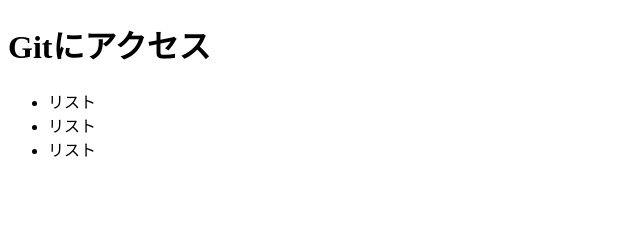
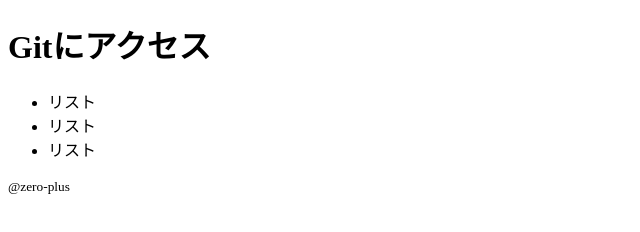
Before and after one commit to naemi0118/-kakeibo_app, a plain HTML site: page index.html in a window 1280 px wide. Shown: the full height of the page, 0-640 px from the left. Drawn offline with Linux system fonts and the light colour scheme.

Commit message:
フッターの追加

```diff
--- a/index.html
+++ b/index.html
@@ -17,4 +17,5 @@
       </ul>
     </nav>
   </body>
+  <footer><small>@zero-plus</small></footer>
 </html>
```
